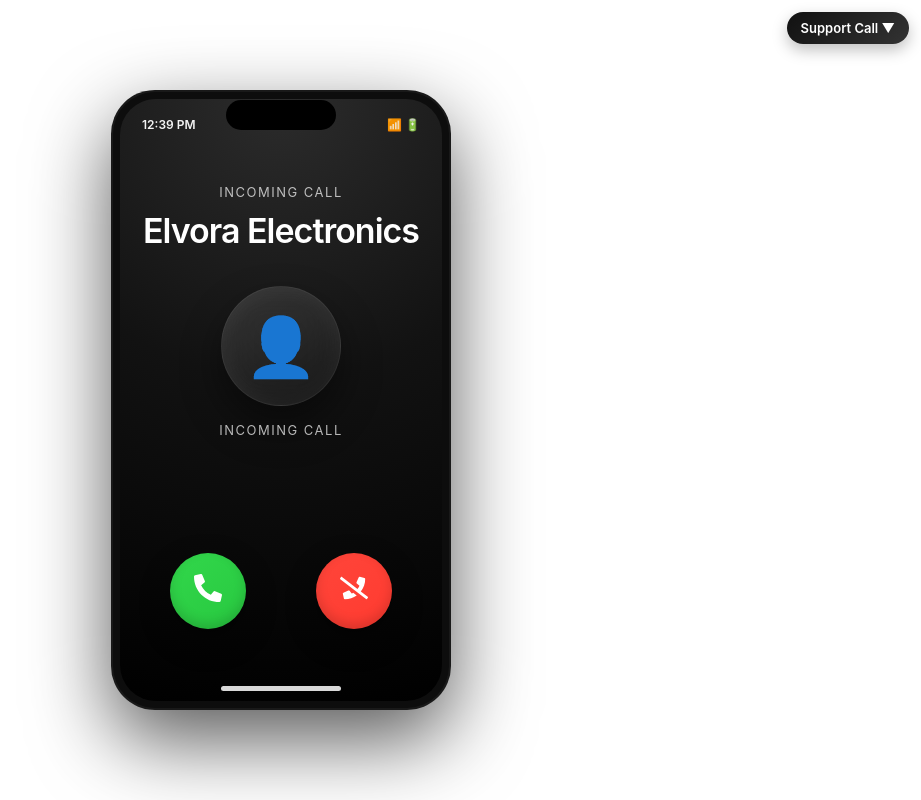
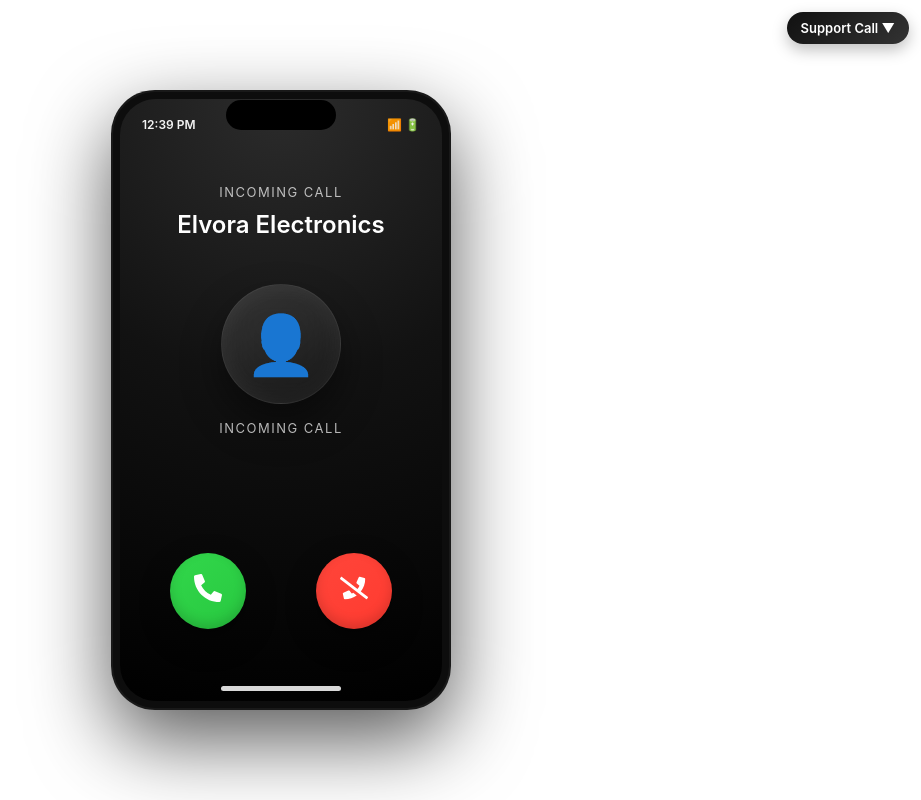
Before and after one commit to dishap001/GoHrAssist, a React (Vite) app: page / in a window 1280 px wide. Shown: the whole page, without its empty margins (359-1280 px from the left). Built offline with nearby package versions, Linux system fonts and the light colour scheme.

Commit message:
School demo

```diff
--- a/src/App.css
+++ b/src/App.css
@@ -104,12 +104,12 @@
   text-transform: uppercase;
 }
 
-.caller-name {
+/* .caller-name {
   margin-top: 10px;
   font-size: 34px;
   font-weight: 600;
   letter-spacing: -1px;
-}
+} */
 
 /* AVATAR */
 
@@ -376,3 +376,13 @@
     transform: translateY(0);
   }
 }
+
+.caller-name {
+  font-size: 24px;
+  font-weight: 600;
+  max-width: 90%;
+  margin: 10px auto;
+  white-space: nowrap;
+  overflow: hidden;
+  text-overflow: ellipsis;
+}
--- a/src/App.tsx
+++ b/src/App.tsx
@@ -6,6 +6,7 @@
 import interviewerAudio from "./assets/Interviewer.mp3";
 import salesCallAudio from "./assets/Sales_Elvora.mp3";
 import inquiryCallAudio from "./assets/Cascade_Demo.mp3";
+import schoolInquiryAudio from "./assets/School_Inquiry.mp3";
 
 import { FaPhoneAlt, FaPhoneSlash } from "react-icons/fa";
 
@@ -19,7 +20,12 @@
   return `${mins}:${secs}`;
 };
 
-type CallType = "support" | "interview" | "sales" | "inquiry";
+type CallType =
+  | "support"
+  | "interview"
+  | "sales"
+  | "inquiry"
+  | "schoolInquiry";
 
 const App = () => {
   const [callAccepted, setCallAccepted] = useState(false);
@@ -41,6 +47,8 @@
         ? salesCallAudio
         : callType === "inquiry"
           ? inquiryCallAudio
+          : callType === "schoolInquiry"
+            ? schoolInquiryAudio
             : AttendInterview;
 
   /*
@@ -51,6 +59,8 @@
     ? "Neha Sinha"
     : callType === "inquiry"
       ? "Cascade Training"
+      : callType === "schoolInquiry"
+        ? "Greenfield International School"
         : "Elvora Electronics";
 
   /*
@@ -63,6 +73,8 @@
         ? "Sales Call"
         : callType === "inquiry"
           ? "Inquiry Call"
+          : callType === "schoolInquiry"
+            ? "School Inquiry"
             : "Support Call";
 
   /*
@@ -220,6 +232,14 @@
             >
               Inquiry Call
             </div>
+            {/* SCHOOL INQUIRY CALL */}
+            <div
+              className={`dropdown-item ${callType === "schoolInquiry" ? "active" : ""
+                }`}
+              onClick={() => handleCallTypeChange("schoolInquiry")}
+            >
+              School Inquiry
+            </div>
 
           </div>
         )}
@@ -242,7 +262,7 @@
 
               <div className="incoming-container">
 
-                {callType !== "inquiry" && (
+                {callType !== "inquiry" && callType !== "schoolInquiry" && (
                   <p className="caller-label">
                     Incoming Call
                   </p>
@@ -258,7 +278,7 @@
                   </div>
                 </div>
 
-                {callType !== "inquiry" && (
+                {callType !== "inquiry" && callType !== "schoolInquiry" && (
                   <p className="caller-label">
                     Incoming Call
                   </p>
```
Also changed, not shown: 1 other file (tests, documents, lock files or other folders). Lines whose indentation alone changed are shown as unchanged.
